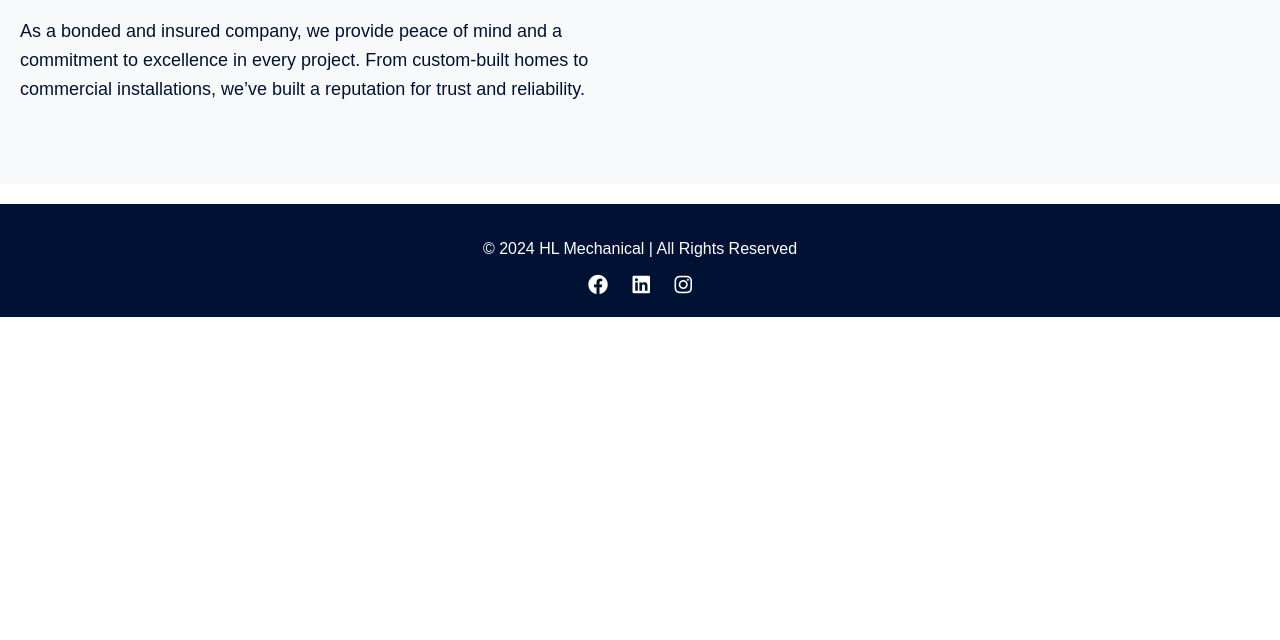
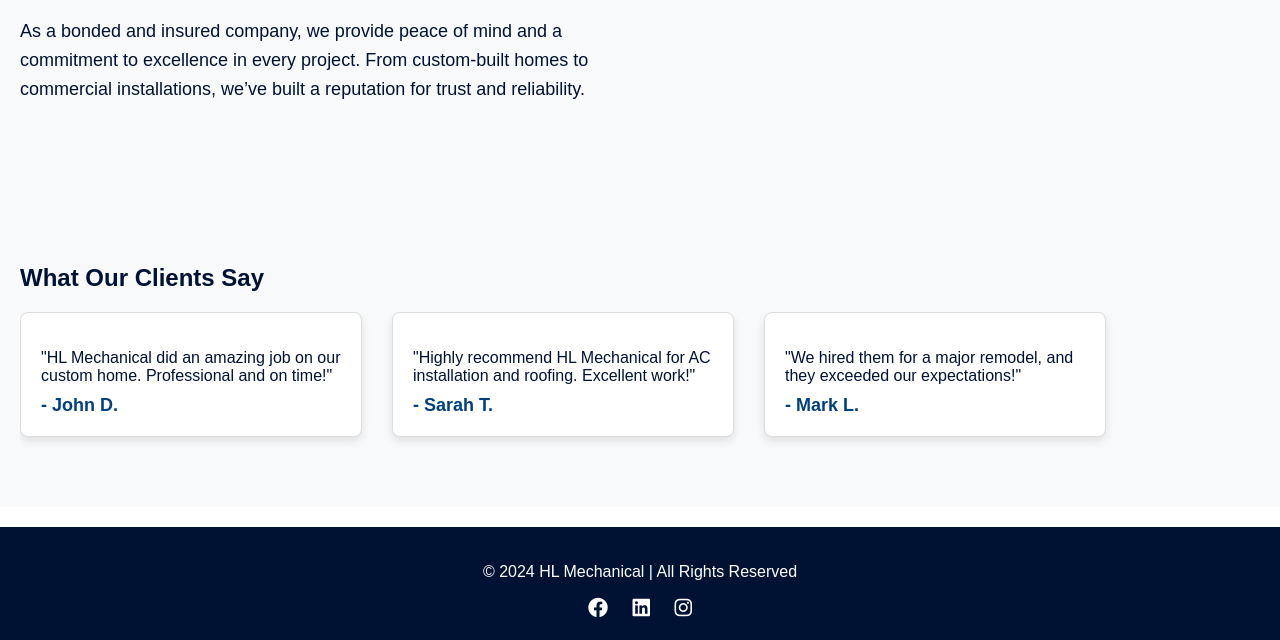
Before and after one commit to cyslas09/hlmechanical.org, a plain HTML site: page about.html in a window 1280 px wide. Shown: the part 566-1206 px from the top of the page. Before the commit the page ends 883 px from the top, so only its background shows below. Drawn offline with Linux system fonts and the light colour scheme; files that its build step writes are made by us from their sources.

Commit message:
Update about.html

```diff
--- a/about.html
+++ b/about.html
@@ -45,6 +45,27 @@
                 </div>
                 <div class="about-image">
                     <img src="images/construction-site.jpg" alt="About HL Mechanical">
+                </div>
+            </div>
+        </div>
+    </section>
+
+    <!-- Testimonials Section -->
+    <section class="testimonials-section">
+        <div class="container">
+            <h2 class="text-center">What Our Clients Say</h2>
+            <div class="testimonial-slider">
+                <div class="testimonial">
+                    <p>"HL Mechanical did an amazing job on our custom home. Professional and on time!"</p>
+                    <h4>- John D.</h4>
+                </div>
+                <div class="testimonial">
+                    <p>"Highly recommend HL Mechanical for AC installation and roofing. Excellent work!"</p>
+                    <h4>- Sarah T.</h4>
+                </div>
+                <div class="testimonial">
+                    <p>"We hired them for a major remodel, and they exceeded our expectations!"</p>
+                    <h4>- Mark L.</h4>
                 </div>
             </div>
         </div>
@@ -159,6 +180,47 @@
             box-shadow: 0px 4px 10px rgba(0,0,0,0.1);
         }
 
+        /* Testimonials Section */
+        .testimonials-section {
+            padding: 60px 20px;
+            background-color: #f8f9fa;
+        }
+
+        .testimonial-slider {
+            display: flex;
+            gap: 30px;
+            overflow-x: auto;
+            scroll-snap-type: x mandatory;
+            padding-bottom: 10px;
+        }
+
+        .testimonial {
+            flex: 0 0 300px;
+            padding: 20px;
+            background-color: white;
+            border: 1px solid #ddd;
+            border-radius: 8px;
+            box-shadow: 0 4px 8px rgba(0,0,0,0.1);
+            scroll-snap-align: start;
+            transition: transform 0.3s;
+        }
+
+        .testimonial:hover {
+            transform: translateY(-5px);
+        }
+
+        .testimonial p {
+            font-size: 16px;
+            color: #001233;
+            margin-bottom: 10px;
+        }
+
+        .testimonial h4 {
+            font-size: 18px;
+            color: #004080;
+            margin: 0;
+        }
+
         /* Footer */
         .footer {
             background-color: #001233;
```
